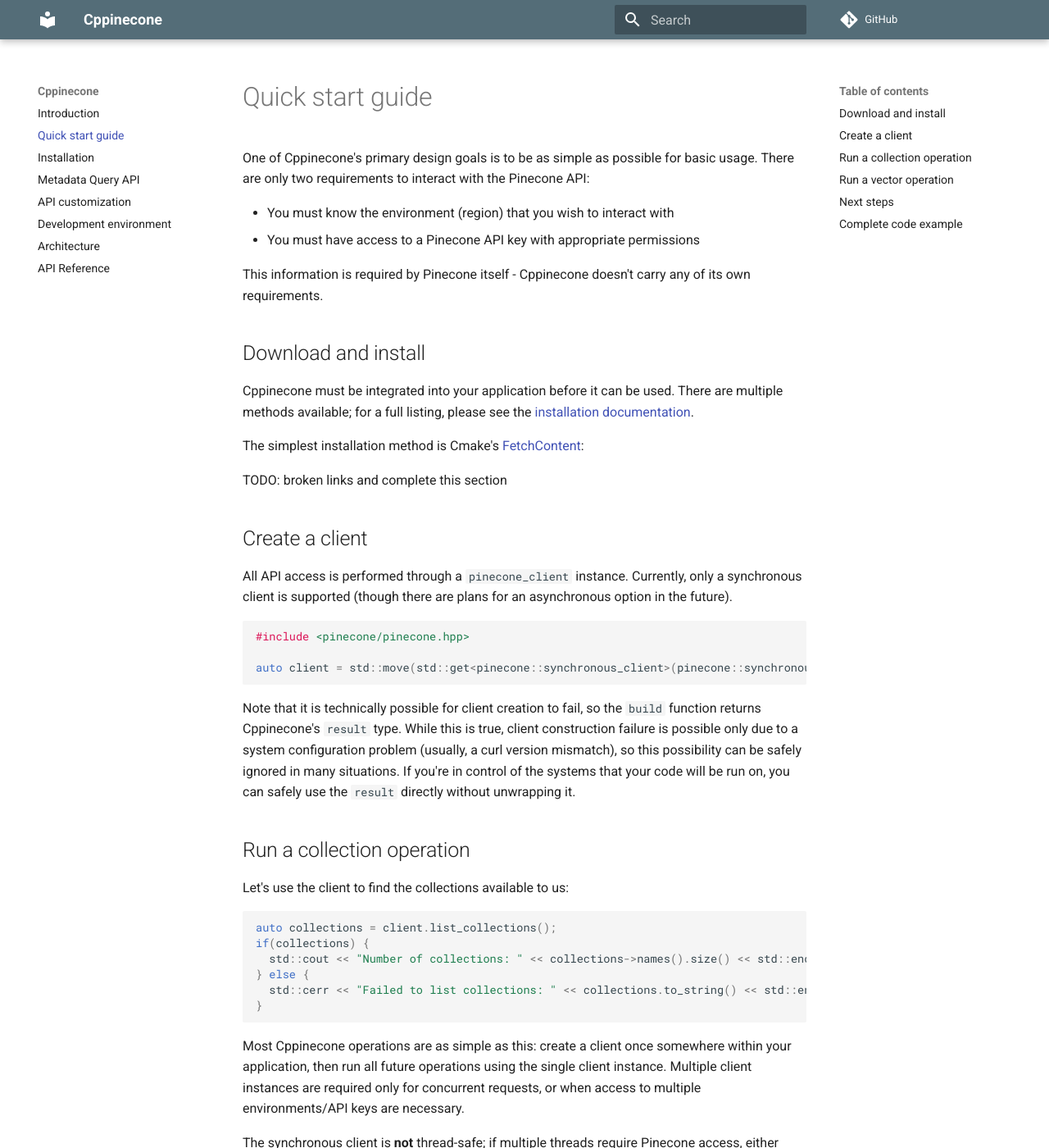
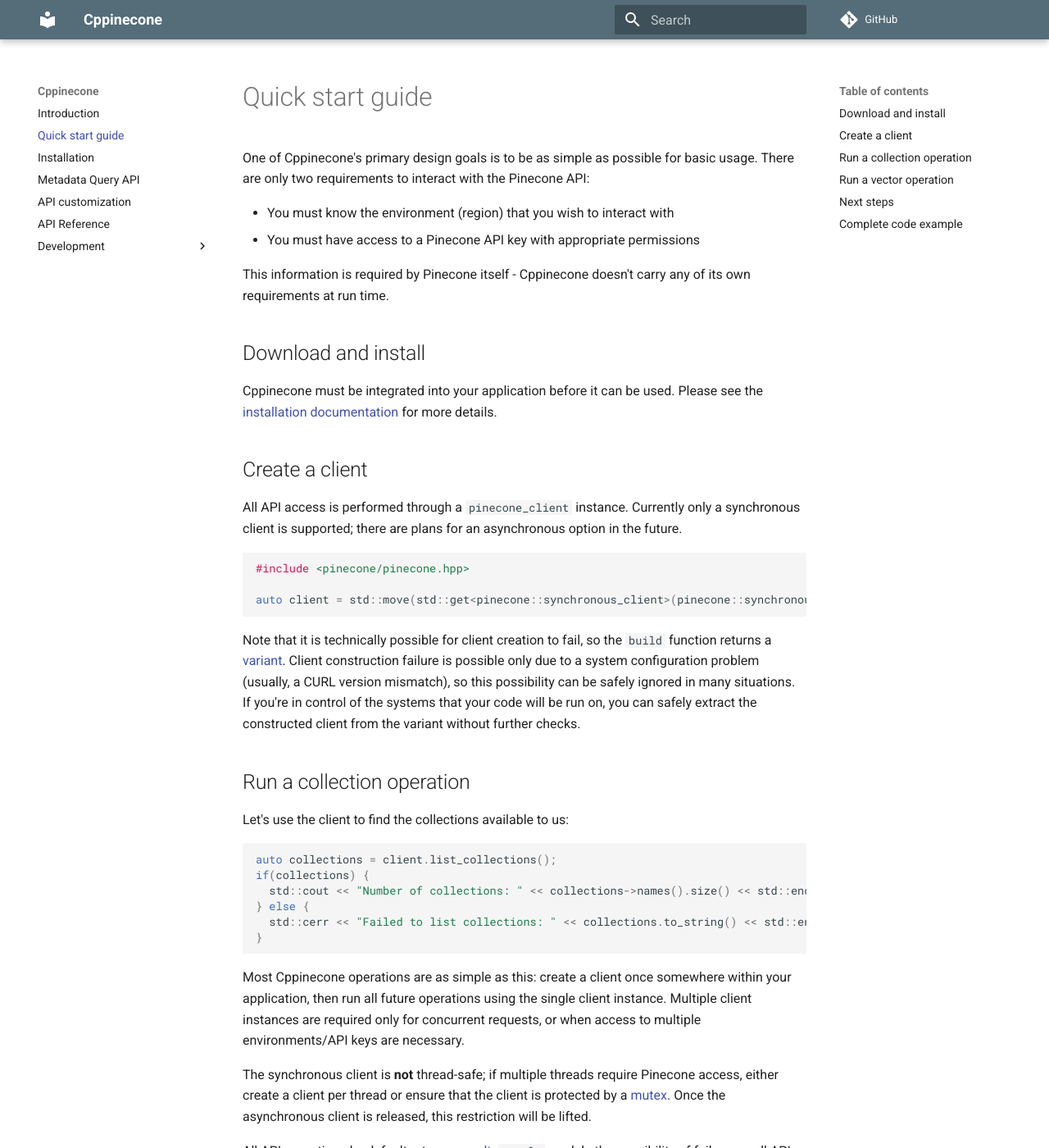
Before and after one commit to jkaye2012/cppinecone, an MkDocs documentation site: the page built from docs/quickstart.md, in a window 1280 px wide and 1400 px high. Shown: the whole window at 82% size. Built offline with MkDocs 1.6.1 and Material for MkDocs 9.7.7, drawn with Linux system fonts in a browser that asks for light colours; comment, search, counter and statistics services are not loaded; some of the changed text lies outside the part shown.

Commit message:
Adds devcontainers support and associated documentation

````diff
--- a/docs/architecture.md
+++ /dev/null
@@ -1 +0,0 @@
-# Architecture
--- a/docs/quickstart.md
+++ b/docs/quickstart.md
@@ -7,21 +7,17 @@
 * You must have access to a Pinecone API key with appropriate permissions
 
 This information is required by Pinecone itself - Cppinecone doesn't carry any of its
-own requirements.
+own requirements at run time.
 
 ## Download and install
 
-Cppinecone must be integrated into your application before it can be used. There are multiple
-methods available; for a full listing, please see the [installation documentation](./installation.md).
-
-The simplest installation method is Cmake's [FetchContent]():
-
-TODO: broken links and complete this section
+Cppinecone must be integrated into your application before it can be used.
+Please see the [installation documentation](./installation.md) for more details.
 
 ## Create a client
 
-All API access is performed through a `pinecone_client` instance. Currently, only a synchronous
-client is supported (though there are plans for an asynchronous option in the future).
+All API access is performed through a `pinecone_client` instance. Currently only a synchronous
+client is supported; there are plans for an asynchronous option in the future.
 
 ```cpp
 #include <pinecone/pinecone.hpp>
@@ -30,10 +26,10 @@
 ```
 
 Note that it is technically possible for client creation to fail, so the `build` function
-returns Cppinecone's `result` type. While this is true, client construction failure is possible
-only due to a system configuration problem (usually, a curl version mismatch), so this possibility
+returns a [variant](https://en.cppreference.com/w/cpp/utility/variant). Client construction failure is possible
+only due to a system configuration problem (usually, a CURL version mismatch), so this possibility
 can be safely ignored in many situations. If you're in control of the systems that your code will
-be run on, you can safely use the `result` directly without unwrapping it.
+be run on, you can safely extract the constructed client from the variant without further checks.
 
 ## Run a collection operation
 
--- a/mkdocs.yml
+++ b/mkdocs.yml
@@ -27,6 +27,7 @@
   - installation.md
   - metadata_query_api.md
   - customization.md
-  - build.md
-  - architecture.md
   - api_reference.md
+  - Development:
+      - development/development_environment.md
+      - development/architecture.md
````
Also changed, not shown: other parts of docs/quickstart.md (+1 -1 lines), docs/build.md (deleted, +0 -3 lines), docs/customization.md (+15 -3 lines), docs/development/architecture.md (added, +31 -0 lines), docs/development/development_environment.md (added, +24 -0 lines), .devcontainer.json (added), 3 other files.
